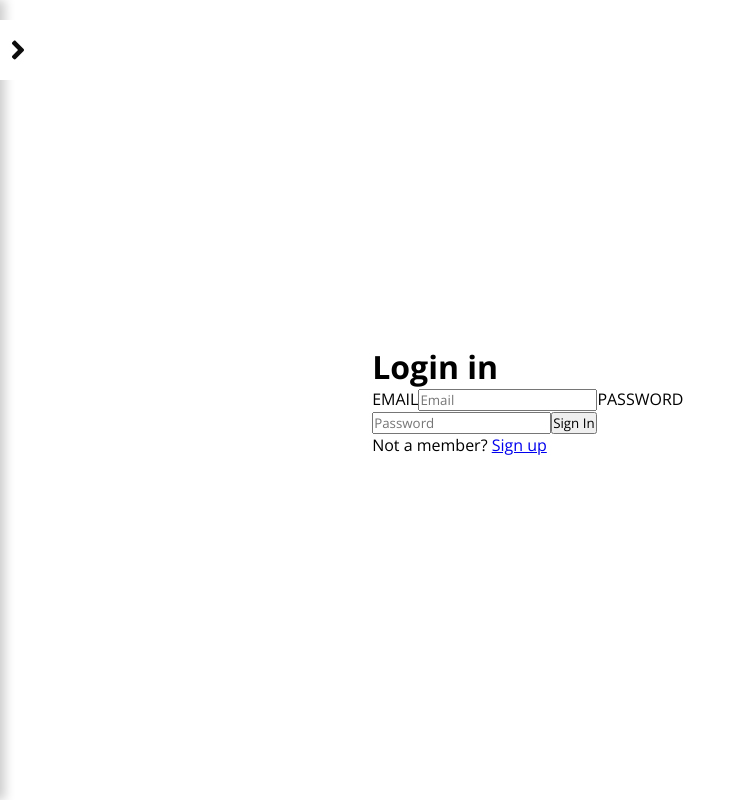
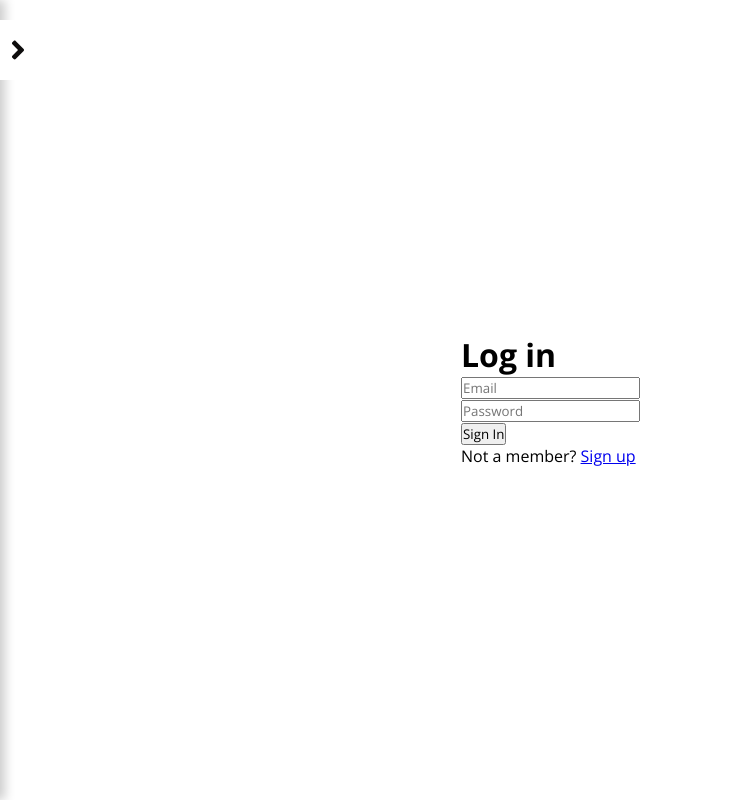
Before and after one commit to Flunavgt/oceans_and_trails_frontend, a React (Vite) app: page /sign-in in a window 1280 px wide. Shown: the whole page, without its empty margins (0-746 px from the left). Built offline with nearby package versions, Linux system fonts and the light colour scheme; no server answers.

Commit message:
display log in, form display update

```diff
--- a/src/components/signin/SignIn.jsx
+++ b/src/components/signin/SignIn.jsx
@@ -38,9 +38,8 @@ function SignIn() {
       <form className="wrapper" onSubmit={handleSubmit}>
         <div className="container">
           <div className="form">
-            <h1 className="brand-title">Login in</h1>
+            <h1 className="brand-title">Log in</h1>
             <div className="form-body">
-              <label>EMAIL</label>
               <input
                 placeholder="Email"
                 type="email"
@@ -51,7 +50,6 @@ function SignIn() {
                   setEmail(e.target.value);
                 }}
               />
-              <label>PASSWORD</label>
               <input
                 placeholder="Password"
                 type="password"
@@ -61,7 +59,7 @@ function SignIn() {
                 onChange={(e) => {
                   setPassword(e.target.value);
                 }}
-              />
+              /><br/>
               <input className="submit-login" type="submit" value="Sign In" />
               <div>
                 Not a member? <Link to="/sign-up">Sign up</Link>
```
